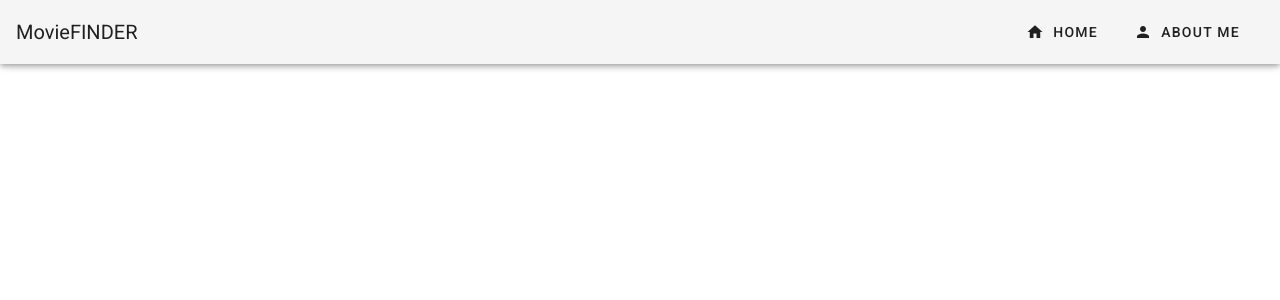
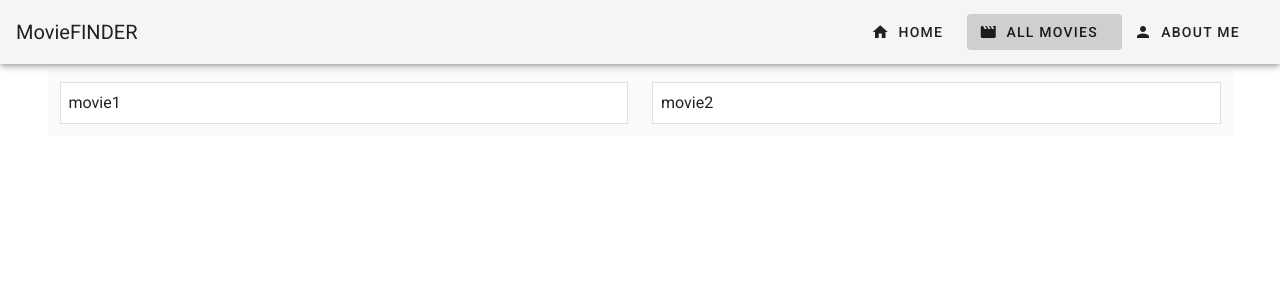
Before and after one commit to mountinman/simple-movie-finder, a Vue app: page /movies in a window 1280 px wide. Shown: the top 300 px of the page. Built offline with nearby package versions, Linux system fonts and the light colour scheme.

Commit message:
adding all movies grid system

```diff
--- a/src/App.vue
+++ b/src/App.vue
@@ -1,16 +1,11 @@
 <template>
   <v-app>
     <v-app-bar app>
-
       <v-toolbar-title>
         <router-link to="/" tag="span" style="cursor: pointer">MovieFINDER</router-link>
       </v-toolbar-title>
       <v-spacer></v-spacer>
-      <v-btn
-      v-for="item in dynamicMenu"
-      :key="item.title"
-      :to="item.link"
-      text>
+      <v-btn v-for="item in dynamicMenu" :key="item.title" :to="item.link" text>
         <v-icon left dark>{{ item.icon }}</v-icon>
         <span class="mr-2">{{item.title}}</span>
       </v-btn>
@@ -26,8 +21,9 @@ export default {
   data() {
     return {
       dynamicMenu: [
-       {icon: 'home', title: 'HOME', link: '/'},
-       {icon: 'person', title: 'ABOUT ME', link: '/about'},
+        { icon: "home", title: "HOME", link: "/" },
+        { icon: "movie", title: "ALL MOVIES", link: "/movies" },
+        { icon: "person", title: "ABOUT ME", link: "/about" }
       ]
     };
   }
--- /dev/null
+++ b/src/components/AllMovies.vue
@@ -0,0 +1,24 @@
+<template>
+  <v-container class="grey lighten-5">
+    <!-- Stack the columns on mobile by making one full-width and the other half-width -->
+    <v-row>
+      <v-col
+      v-for="movie in allMovies"
+      :key="movie.id"
+      cols="12" md="6">
+        <v-card class="pa-2" outlined tile>{{movie.title}}</v-card>
+      </v-col>
+
+    </v-row>
+  </v-container>
+</template>
+<script>
+import { mapGetters } from "vuex";
+
+export default {
+  computed: mapGetters(["allMovies", "popularMovies"])
+};
+</script>
+
+<style>
+</style>
--- a/src/router/index.js
+++ b/src/router/index.js
@@ -1,9 +1,9 @@
 import Vue from "vue";
 import Router from "vue-router";
-import Home from '@/components/Home';
-import FindMovie from '@/components/FindMovie';
-import About from '@/components/About';
-
+import Home from "@/components/Home";
+import FindMovie from "@/components/FindMovie";
+import About from "@/components/About";
+import AllMovies from "@/components/AllMovies";
 
 Vue.use(Router);
 
@@ -15,15 +15,20 @@ export default new Router({
       component: Home
     },
     {
+      path: "/about",
+      name: "About",
+      component: About
+    },
+    {
+      path: "/movies",
+      name: "AllMovies",
+      component: AllMovies
+    },
+    {
       path: "/find-movie",
       name: "FindMovie",
       component: FindMovie
-    },
-    {
-      path: "/about",
-      name: "About",
-      component: About
     }
   ],
-  mode: 'history'
+  mode: "history"
 });
--- a/src/store/modules/movies.js
+++ b/src/store/modules/movies.js
@@ -3,10 +3,12 @@ const state = {
   allMovies: [{ title: "movie1" }, { title: "movie2" }],
   popularMovies: [
     {
+      id:'4983rp',
       title: "pop1",
       imageUrl: 'https://upload.wikimedia.org/wikipedia/commons/4/47/New_york_times_square-terabass.jpg'
     },
     {
+      id:'hjf9h3',
       title: "pop2",
       imageUrl: 'https://upload.wikimedia.org/wikipedia/commons/4/47/New_york_times_square-terabass.jpg'
     }
```
